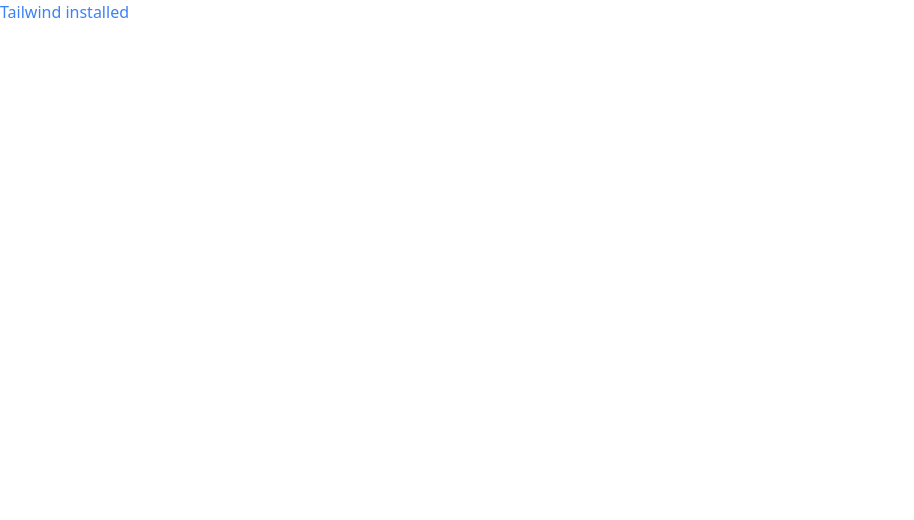
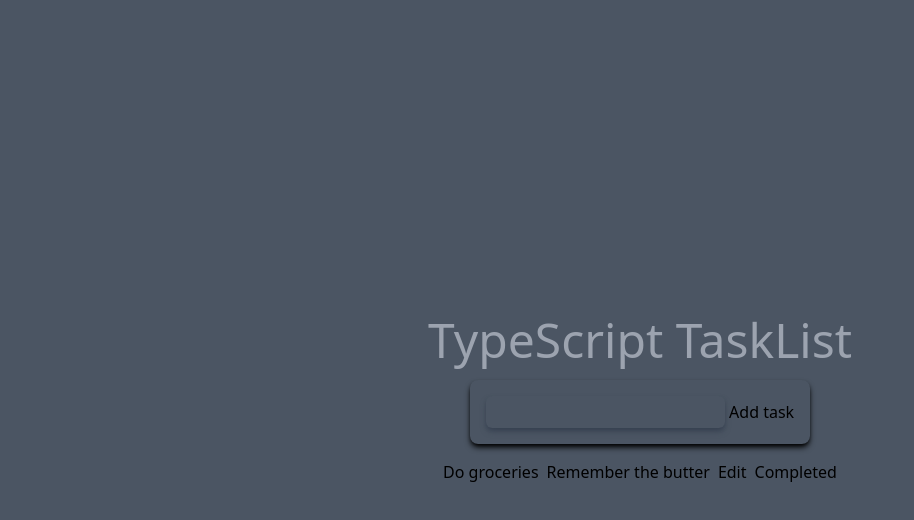
Before and after one commit to lilKriT/TypeScript-TaskList, a website built with Vite: page index.html in a window 1280 px wide. Shown: the whole page, without its empty margins (0-914 px from the left). Built offline with nearby package versions, Linux system fonts and the light colour scheme.

Commit message:
Creating html structure.

```diff
--- a/index.html
+++ b/index.html
@@ -11,6 +11,30 @@
     <title>Vite + TS</title>
   </head>
   <body>
-    <h1 class="text-blue-500">Tailwind installed</h1>
+    <main
+      class="bg-gray-600 min-h-screen flex flex-col justify-center items-center gap-4"
+    >
+      <h1 class="text-5xl text-gray-400">TypeScript TaskList</h1>
+
+      <!-- Add new tasks -->
+      <form id="addTaskForm" class="shadow-md shadow-black p-4 rounded-lg">
+        <input
+          type="text"
+          id="taskName"
+          class="bg-transparent p-1 outline-none text-gray-100 shadow-md shadow-gray-700 rounded-md"
+        />
+        <button class="">Add task</button>
+      </form>
+
+      <!-- Existing tasks -->
+      <div>
+        <div class="flex gap-2">
+          <h2>Do groceries</h2>
+          <p>Remember the butter</p>
+          <button class="">Edit</button>
+          <button>Completed</button>
+        </div>
+      </div>
+    </main>
   </body>
 </html>
```
